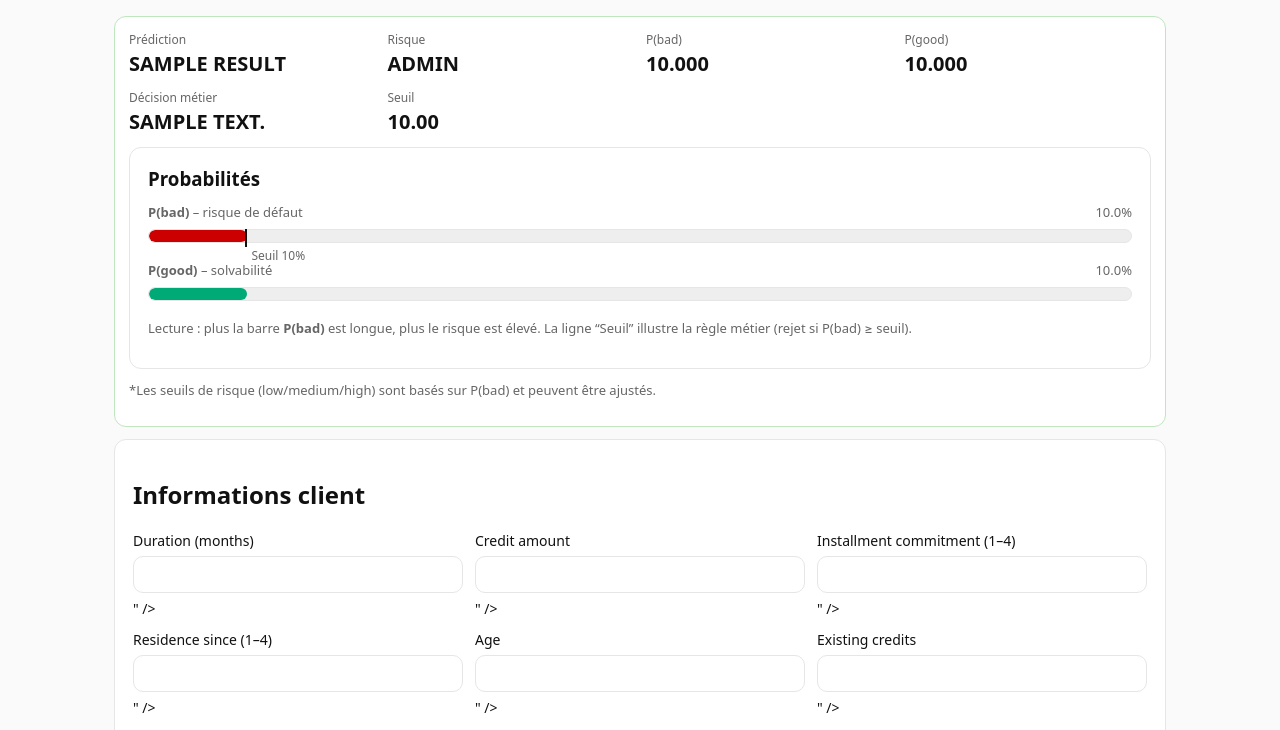
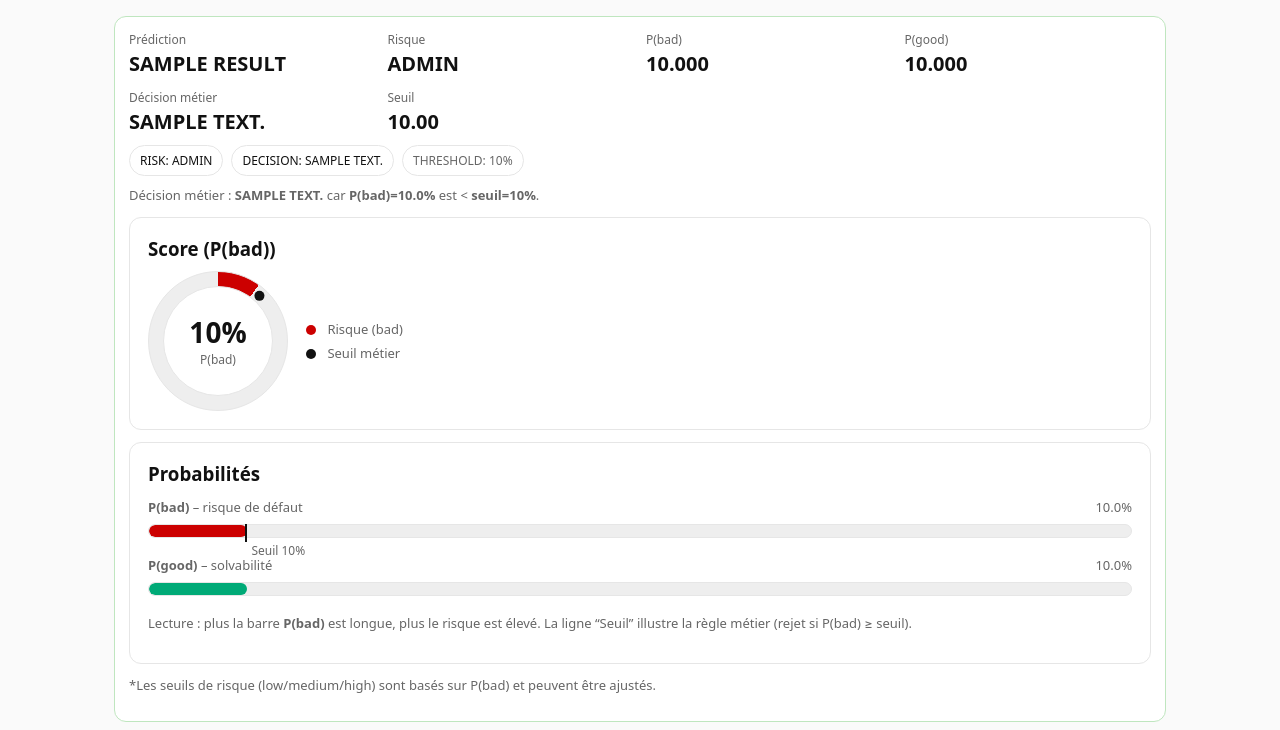
Before and after one commit to fngaha/pdi-credit-risk-ml, a Flask app: template ui/templates/index.html in a window 1280 px wide. Shown: the part 132-862 px from the top of the page. Run offline with Flask 3, Linux system fonts and the light colour scheme; the template is opened without the code that fills it: most values are stand-ins (such as "Sample title", 1, 10 or a date in 2020); form fields are guessed from the names that the template uses; parts of the project's set-up code (start-up, migrations or seed data) failed here and were passed over.

Commit message:
feat: add dashboard badges and probability gauge to UI

```diff
--- a/ui/static/css/style.css
+++ b/ui/static/css/style.css
@@ -199,3 +199,120 @@
   color: var(--muted);
   white-space: nowrap;
 }
+
+/* Badges */
+.badges {
+  display: flex;
+  flex-wrap: wrap;
+  gap: 8px;
+  margin-top: 10px;
+}
+
+.pill {
+  display: inline-flex;
+  align-items: center;
+  gap: 6px;
+  padding: 6px 10px;
+  border-radius: 999px;
+  font-size: 12px;
+  border: 1px solid var(--border);
+  background: #fff;
+  color: #111;
+}
+
+.pill.low { border-color: #bfe6bf; color: #0a7; }
+.pill.medium { border-color: #ffe0b3; color: #c80; }
+.pill.high { border-color: #ffb3b3; color: #c00; }
+
+.pill.decision.accept { border-color: #bfe6bf; color: #0a7; }
+.pill.decision.reject { border-color: #ffb3b3; color: #c00; }
+
+.pill.neutral { color: var(--muted); }
+
+.explain {
+  margin-top: 10px;
+  color: var(--muted);
+  font-size: 13px;
+}
+
+/* Gauge */
+.gauge-card h3 {
+  margin: 0 0 10px 0;
+}
+
+.gauge-wrap {
+  display: flex;
+  gap: 18px;
+  align-items: center;
+  flex-wrap: wrap;
+}
+
+.gauge {
+  --p: 0;   /* probability bad % */
+  --t: 50;  /* threshold % */
+  width: 140px;
+  height: 140px;
+  border-radius: 50%;
+  position: relative;
+  background:
+    conic-gradient(#c00 calc(var(--p) * 1%), #eee 0);
+  border: 1px solid var(--border);
+}
+
+.gauge::after {
+  /* marker threshold (a small dot on the ring) */
+  content: "";
+  position: absolute;
+  width: 10px;
+  height: 10px;
+  border-radius: 50%;
+  background: #111;
+  top: 50%;
+  left: 50%;
+  transform:
+    rotate(calc((var(--t) * 3.6deg) - 90deg))
+    translate(62px)
+    rotate(calc(-1 * ((var(--t) * 3.6deg) - 90deg)));
+}
+
+.gauge-inner {
+  position: absolute;
+  inset: 14px;
+  border-radius: 50%;
+  background: #fff;
+  border: 1px solid var(--border);
+  display: flex;
+  flex-direction: column;
+  justify-content: center;
+  align-items: center;
+}
+
+.gauge-value {
+  font-size: 28px;
+  font-weight: 800;
+}
+
+.gauge-label {
+  font-size: 12px;
+  color: var(--muted);
+}
+
+.gauge-legend {
+  font-size: 13px;
+  color: var(--muted);
+  display: flex;
+  flex-direction: column;
+  gap: 6px;
+}
+
+.dot {
+  display: inline-block;
+  width: 10px;
+  height: 10px;
+  border-radius: 50%;
+  margin-right: 8px;
+  vertical-align: middle;
+}
+
+.dot.bad { background: #c00; }
+.dot.threshold { background: #111; }
--- a/ui/templates/index.html
+++ b/ui/templates/index.html
@@ -52,6 +52,45 @@
             <div class="kpi-value">{{ "%.2f"|format(result.threshold) }}</div>
           </div>
         </div>
+
+        <div class="badges">
+          <span class="pill {{ result.risk_level }}">RISK: {{ result.risk_level | upper }}</span>
+          <span class="pill decision {{ result.business_decision }}">DECISION: {{ result.business_decision | upper }}</span>
+          <span class="pill neutral">THRESHOLD: {{ "%.0f"|format(result.threshold * 100) }}%</span>
+        </div>
+
+        <p class="explain">
+          Décision métier : <strong>{{ result.business_decision | upper }}</strong>
+          car <strong>P(bad)={{ "%.1f"|format(result.probability_bad * 100) }}%</strong>
+          {% if result.probability_bad >= result.threshold %}
+            est ≥
+          {% else %}
+            est &lt;
+          {% endif %}
+          <strong>seuil={{ "%.0f"|format(result.threshold * 100) }}%</strong>.
+        </p>
+
+        <div class="gauge-card card subcard">
+          <h3>Score (P(bad))</h3>
+
+          <div class="gauge-wrap">
+            <div
+              class="gauge"
+              style="--p: {{ (result.probability_bad * 100) | round(1) }}; --t: {{ (result.threshold * 100) | round(1) }};"
+            >
+              <div class="gauge-inner">
+                <div class="gauge-value">{{ "%.0f"|format(result.probability_bad * 100) }}%</div>
+                <div class="gauge-label">P(bad)</div>
+              </div>
+            </div>
+
+            <div class="gauge-legend">
+              <div><span class="dot bad"></span> Risque (bad)</div>
+              <div><span class="dot threshold"></span> Seuil métier</div>
+            </div>
+          </div>
+        </div>
+
         <div class="bars card subcard">
           <h3>Probabilités</h3>
 
```
